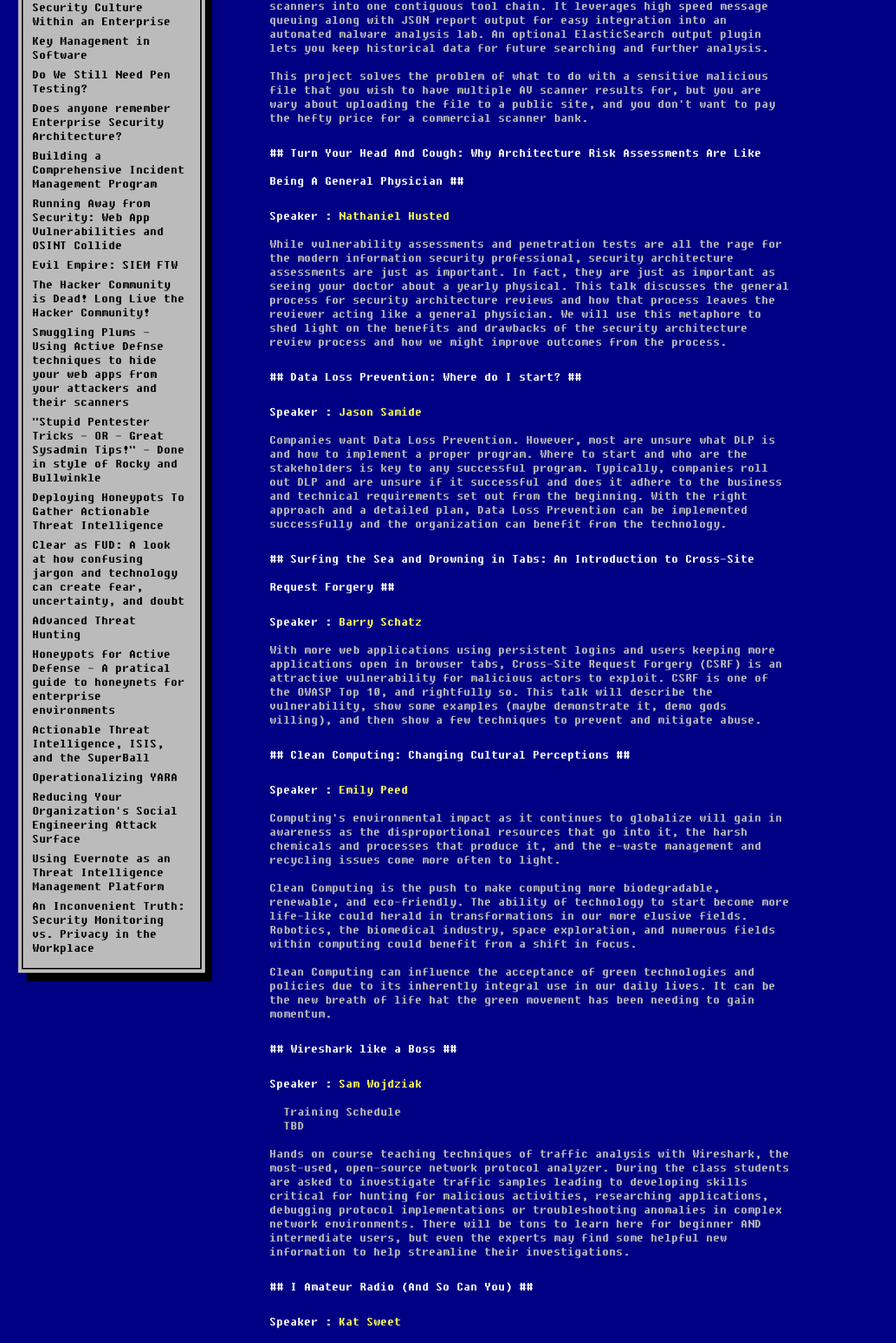
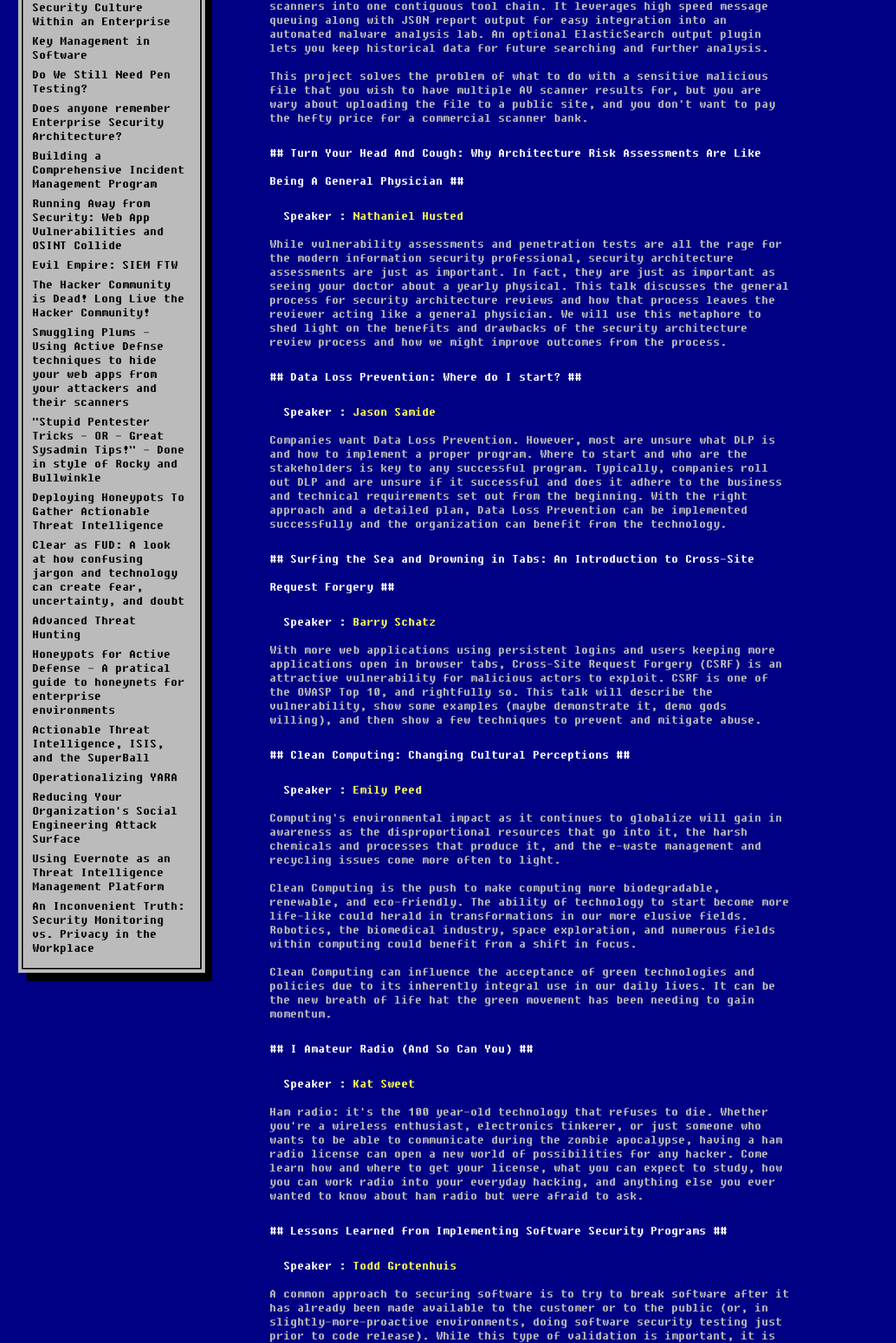
Before and after one commit to SteveMcGrath/Concord, a Flask app: template site/app/templates/schedule/talks.html in a window 1280 px wide. Shown: the part 1081-3000 px from the top of the page at 70% size. Run offline with Flask 2, Linux system fonts and the light colour scheme; the template is opened without the code that fills it, so the values that code supplies are empty; parts of the project's set-up code (start-up, migrations or seed data) failed here and were passed over; some libraries are stand-ins or nearby versions.

Commit message:
Made all speaker/training lists ul vs p

```diff
--- a/site/app/templates/schedule/talks.html
+++ b/site/app/templates/schedule/talks.html
@@ -45,7 +45,7 @@
 	<div class="row">
 		<div id="wireless_id_rpi">
 			<legend>Wireless Intrusion Detection System with Raspberry Pi</legend>
-			<p><strong>Speaker : </strong><a href="/schedule/bios#chris_jenks">Chris Jenks</a></p>
+			<ul><li><strong>Speaker : </strong><a href="/schedule/bios#chris_jenks">Chris Jenks</a></li></ul>
 			<p>This talk covers a distributed Wireless Intrusion Detection System using multiple
 				Raspberry Pi boards. While there are more polished solutions on there, this solution
 				works as a good proof of concept, or in house solution for small to medium businesses.
@@ -60,7 +60,7 @@
 	<div class="row">
 		<div id="digital_supply_chain">
 			<legend>Digital Supply Chain Security: The Exposed Flank</legend>
-			<p><strong>Speaker : </strong><a href="/schedule/bios#dave_lewis">Dave Lewis</a></p>
+			<ul><li><strong>Speaker : </strong><a href="/schedule/bios#dave_lewis">Dave Lewis</a></li></ul>
 			<p>This talk will speak to the issues pertaining to supply chain security as is
 				relates to global organizations and the highly interconnected nature of suppliers
 				and corporations. I will pull from personal war stories to help illustrate the
@@ -91,7 +91,7 @@
 	<div class="row">
 		<div id="plaguescanner">
 			<legend>PlagueScanner: An Open Source Multiple AV Scanner Framework</legend>
-			<p><strong>Speaker ; </strong><a href="/schedule/bios#robert_simmons">Robert Simmons</a></p>
+			<ul><li><strong>Speaker : </strong><a href="/schedule/bios#robert_simmons">Robert Simmons</a></li></ul>
 			<p>PlagueScanner is an open source framework for organizing any number of AV scanners
 				into one contiguous tool chain. It leverages high speed message queuing along with
 				JSON report output for easy integration into an automated malware analysis lab.
@@ -108,7 +108,7 @@
 	<div class="row">
 		<div id="risk_assessment_phd">
 			<legend>Turn Your Head And Cough: Why Architecture Risk Assessments Are Like Being A General Physician</legend>
-			<p><strong>Speaker : </strong><a href="/schedule/bios#nathaniel_husted">Nathaniel Husted</a></p>
+			<ul><li><strong>Speaker : </strong><a href="/schedule/bios#nathaniel_husted">Nathaniel Husted</a></li></ul>
 			<p>While vulnerability assessments and penetration tests are all the rage for the modern
 				information security professional, security architecture assessments are just as
 				important. In fact, they are just as important as seeing your doctor about a yearly
@@ -122,7 +122,7 @@
 	<div class="row">
 		<div id="dlp_where_to_start">
 			<legend>Data Loss Prevention: Where do I start?</legend>
-			<p><strong>Speaker : </strong><a href="/schedule/bios#jason_samide">Jason Samide</a></p>
+			<ul><li><strong>Speaker : </strong><a href="/schedule/bios#jason_samide">Jason Samide</a></li></ul>
 			<p>Companies want Data Loss Prevention.  However, most are unsure what DLP is and how to
 				implement a proper program.  Where to start and who are the stakeholders is key to any
 				successful program.  Typically, companies roll out DLP and are unsure if it successful
@@ -135,7 +135,7 @@
 	<div class="row">
 		<div id="intro_to_csrf">
 			<legend>Surfing the Sea and Drowning in Tabs: An Introduction to Cross-Site Request Forgery</legend>
-			<p><strong>Speaker : </strong><a href="/schedule/bios#barry_schatz">Barry Schatz</a></p>
+			<ul><li><strong>Speaker : </strong><a href="/schedule/bios#barry_schatz">Barry Schatz</a></li></ul>
 			<p>With more web applications using persistent logins and users keeping more applications
 				open in browser tabs, Cross-Site Request Forgery (CSRF) is an attractive vulnerability
 				for malicious actors to exploit. CSRF is one of the OWASP Top 10, and rightfully so.
@@ -147,7 +147,7 @@
 	<div class="row">
 		<div id="clean_computing">
 			<legend>Clean Computing: Changing Cultural Perceptions</legend>
-			<p><strong>Speaker : </strong><a href="/schedule/bios#emily_peed">Emily Peed</a></p>
+			<ul><li><strong>Speaker : </strong><a href="/schedule/bios#emily_peed">Emily Peed</a></li></ul>
 			<p>Computing's environmental impact as it continues to globalize will gain in
 				awareness as the disproportional resources that go into it, the harsh chemicals
 				and processes that produce it, and the e-waste management and recycling issues
@@ -166,27 +166,9 @@
 		</div>
 	</div>
 	<div class="row">
-		<div id="wireshark">
-			<legend>Wireshark like a Boss</legend>
-			<p><strong>Speaker : </strong><a href="/schedule/bios#sam_wojdziak">Sam Wojdziak</a></p>
-			<ul>Training Schedule
-				<li>TBD</li>
-			</ul>
-			<p>Hands on course teaching techniques of traffic analysis with Wireshark,
-				the most-used, open-source network protocol analyzer. During the class
-				students are asked to investigate traffic samples leading to developing
-				skills critical for hunting for malicious activities, researching applications,
-				debugging protocol implementations or troubleshooting anomalies in complex
-				network environments. There will be tons to learn here for beginner AND
-				intermediate users, but even the experts may find some helpful new information
-				to help streamline their investigations.
-			</p>
-		</div>
-	</div>
-	<div class="row">
 		<div id="amateur_radio">
 			<legend>I Amateur Radio (And So Can You)</legend>
-			<p><strong>Speaker : </strong><a href="/schedule/bios#kat_sweet">Kat Sweet</a></p>
+			<ul><li><strong>Speaker : </strong><a href="/schedule/bios#kat_sweet">Kat Sweet</a></li></ul>
 			<p>Ham radio: it's the 100 year-old technology that refuses to die. Whether you're a
 				wireless enthusiast, electronics tinkerer, or just someone who wants to be able
 				to communicate during the zombie apocalypse, having a ham radio license can open
@@ -200,7 +182,7 @@
 	<div class="row">
 		<div id="lessons_learned_security_programs">
 			<legend>Lessons Learned from Implementing Software Security Programs</legend>
-			<p><strong>Speaker : </strong><a href="/schedule/bios#todd_grotenhuis">Todd Grotenhuis</a></p>
+			<ul><li><strong>Speaker : </strong><a href="/schedule/bios#todd_grotenhuis">Todd Grotenhuis</a></li></ul>
 			<p>A common approach to securing software is to try to break software after it has
 				already been made available to the customer or to the public (or, in
 				slightly-more-proactive environments, doing software security testing just prior
@@ -226,7 +208,7 @@
 	<div class="row">
 		<div id="hacking_iis">
 			<legend>Hacking IIS and .NET</legend>
-			<p><strong>Speaker : </strong><a href="/schedule/bios#kevin_miller">Kevin Miller</a></p>
+			<ul><li><strong>Speaker : </strong><a href="/schedule/bios#kevin_miller">Kevin Miller</a></li></ul>
 			<p>Even in the most secure Windows environments the communication between development
 				and infrastructure causes issues to slip through the cracks and holes to open on
 				machines.  Hopefully, a windows machine running IIS is hardened, but often the
@@ -250,7 +232,7 @@
 	<div class="row">
 		<div id="departmentalizing_secops">
 			<legend>Departmentalizing Your SecOps</legend>
-			<p><strong>Speaker : </strong><a href="/schedule/bios#tom_gorup">Tom Gorup</a></p>
+			<ul><li><strong>Speaker : </strong><a href="/schedule/bios#tom_gorup">Tom Gorup</a></li></ul>
 			<p>Security Operations Centers tend to encompass a 'Jack of all trades, Master
 				none' type of setup. Security Analysts are required to learn different skills
 				and procedures on-the-fly to meet  expectations from other teams throughout the
@@ -271,7 +253,7 @@
 	<div class="row">
 		<div id="obama_cyber">
 			<legend>OBAMAS CYBER SECURITY PLAN DISSECTED</legend>
-			<p><strong>Speaker : </strong><a href="/schedule/bios#jonathan_thompson">Jonathan Thompson</a></p>
+			<ul><li><strong>Speaker : </strong><a href="/schedule/bios#jonathan_thompson">Jonathan Thompson</a></li></ul>
 			<p>President Obama released his legislative updates to existing law in the WH's
 				effort to improve the state of cyber security. His efforts are lauded by many,
 				yet in infosec, they have been regarded as leading to "an information security
@@ -285,7 +267,7 @@
 	<div class="row">
 		<div id="zitmo_nom">
 			<legend>ZitMo NoM - Clientless Android Malware Control</legend>
-			<p><strong>Speaker : </strong><a href="/schedule/bios#the_schwartz">David Schwartzberg</a></p>
+			<ul><li><strong>Speaker : </strong><a href="/schedule/bios#the_schwartz">David Schwartzberg</a></li></ul>
 			<p>A world without malware is ideal but unlikely. Many of us would prefer *not* to install
 				another layer of protection on their already resource constrained handheld mobile device.
 				Alternatively, Android malware detection sans local anti-virus installation has become a
@@ -321,7 +303,7 @@
 	<div class="row">
 		<div id="key_mngt">
 			<legend>Key Management in Software</legend>
-			<p><strong>Speaker : </strong><a href="/schedule/bios#nerdy_beardo">Nerdy Beardo</a></p>
+			<ul><li><strong>Speaker : </strong><a href="/schedule/bios#nerdy_beardo">Nerdy Beardo</a></li></ul>
 			<p>Key management is one of the most difficult problems in cryptography.  Software
 				applications typically store keys poorly, leaving them open to attacks.  This
 				presentation is about strategies for storing and using keys in applications.
@@ -335,7 +317,7 @@
 	</div>
 		<div id="pen_testing">
 			<legend>Do We Still Need Pen Testing?</legend>
-			<p><strong>Speaker : </strong><a href="/schedule/bios#jeff_man">Jeff Man</a></p>
+			<ul><li><strong>Speaker : </strong><a href="/schedule/bios#jeff_man">Jeff Man</a></li></ul>
 			<p>"How to Give the Best Pen Test of Your Life" left me hanging. I wanted to ask questions, get
 				clarification, and most importantly suggest an alternative view of the purpose and goals of
 				pen testing. This presentation is a follow-on or rebuttal to that presentation. The goal is
@@ -350,7 +332,7 @@
 	<div class="row">
 		<div id="remember_esa">
 			<legend>Does anyone remember Enterprise Security Architecture?</legend>
-			<p><strong>Speaker : </strong><a href="/schedule/bios#rockie_rockway">Rockie Brockway</a></p>
+			<ul><li><strong>Speaker : </strong><a href="/schedule/bios#rockie_rockway">Rockie Brockway</a></li></ul>
 			<p>The concept of Enterprise Security Architecture (ESA) is not new (Gartner 2006),
 				yet the numbers from the past several years’ worth of breach data indicates that
 				most organizations continue to approach security on a project by project basis
@@ -364,7 +346,7 @@
 	<div class="row">
 		<div id="building_ir">
 			<legend>Building a Comprehensive Incident Management Program</legend>
-			<p><strong>Speaker : </strong><a href="/schedule/bios#owen_creger">Owen Creger</a></p>
+			<ul><li><strong>Speaker : </strong><a href="/schedule/bios#owen_creger">Owen Creger</a></li></ul>
 			<p>This presentation will introduce a framework to build a comprehensive incident
 				management program. The program is comprised of four foundational components;
 				planning, preparing, practicing, and measuring.  The framework has been designed
@@ -375,7 +357,7 @@
 	<div class="row">
 		<div id="running_away_from_sec">
 			<legend>Running Away from Security: Web App Vulnerabilities and OSINT Collide</legend>
-			<p><strong>Speaker : </strong><a href="/schedule/bios#owen_creger">Owen Creger</a></p>
+			<ul><li><strong>Speaker : </strong><a href="/schedule/bios#owen_creger">Owen Creger</a></li></ul>
 			<p>An Open Source Intelligence (OSINT) look into the world of health and fitness-tracking sites.</p>
 			<p>Lately it seems like more and more of our lives are being sucked into the computer
 				world. There are wrist-sensors for tracking our steps, phone apps that plot our
@@ -421,7 +403,7 @@
 	<div class="row">
 		<div id="hacker_community_is_dead">
 			<legend>The Hacker Community is Dead! Long Live the Hacker Community!</legend>
-			<p><strong>Speaker : </strong><a href="/schedule/bios#bruce_potter">Bruce Potter</a></p>
+			<ul><li><strong>Speaker : </strong><a href="/schedule/bios#bruce_potter">Bruce Potter</a></li></ul>
 			<p>The hacker community as we know it is dead. Gone are the days of massive 0-day dropping
 				at conferences, believing our handles keep us anonymous, and the free sharing of
 				information that was a core part of the hacker community. Now that cybersecurity
@@ -444,7 +426,7 @@
 	<div class="row">
 		<div id="smuggling_plums">
 			<legend>Smuggling Plums - Using Active Defnse techniques to hide your web apps from your attackers and their scanners</legend>
-			<p><strong>Speaker : </strong><a href="/schedule/bios#john_stauffacher">John Stauffacher</a></p>
+			<ul><li><strong>Speaker : </strong><a href="/schedule/bios#john_stauffacher">John Stauffacher</a></li></ul>
 			<p>Its not everyday that you come across a LAMP machine that is running WordPress,
 				Joomla!, Drupal, and Sharepoint -- but I have one. This talk will walk through
 				simple things you can do to update your defense game. By altering the way our
@@ -482,7 +464,7 @@
 	<div class="row">
 		<div id="deploy_honeypots">
 			<legend>Deploying Honeypots To Gather Actionable Threat Intelligence</legend>
-			<p><strong>Speaker : </strong><a href="/schedule/bios#james_taliento">James Taliento</a></p>
+			<ul><li><strong>Speaker : </strong><a href="/schedule/bios#james_taliento">James Taliento</a></li></ul>
 			<p>Threat Intelligence seems to be all the rage.  There are tons of security
 				vendors selling threat intelligence and products to support data collection
 				and analysis, but what about localized actionable intelligence?  This
@@ -497,7 +479,7 @@
 	<div class="row">
 		<div id="clear_as_fud">
 			<legend>Clear as FUD: A look at how confusing jargon and technology can create fear, uncertainty, and doubt</legend>
-			<p><strong>Speaker : </strong><a href="/schedule/bios#chris_maddalena">Chris Maddalena</a></p>
+			<ul><li><strong>Speaker : </strong><a href="/schedule/bios#chris_maddalena">Chris Maddalena</a></li></ul>
 			<p>Our technology is becoming easier to use and friendlier towards users who would
 				struggle to use a PC. This is a wonderful change that has opened up new
 				possibilities for them to learn, connect, and explore by making is simpler
@@ -519,7 +501,7 @@
 	<div class="row">
 		<div id="threat_hunters">
 			<legend>Advanced Threat Hunting</legend>
-			<p><strong>Speaker : </strong><a href="/schedule/bios#benjamin_johnson">Benjamin Johnson</a></p>
+			<ul><li><strong>Speaker : </strong><a href="/schedule/bios#benjamin_johnson">Benjamin Johnson</a></li></ul>
 			<p>Keeping the bad guys out is a hard problem -- finding them once they’re can be
 				even harder.  The difficulty further increases when determined adversaries
 				gain valid credentials and immediately become insiders.  Once insiders, they
@@ -538,7 +520,7 @@
 	<div class="row">
 		<div id="honeypots_for_defense">
 			<legend>Honeypots for Active Defense - A pratical guide to honeynets for enterprise environments</legend>
-			<p><strong>Speaker : </strong><a href="/schedule/bios#greg_foss">Greg Foss</a></p>
+			<ul><li><strong>Speaker : </strong><a href="/schedule/bios#greg_foss">Greg Foss</a></li></ul>
 			<p>InfoSec analysts are all somewhat familiar with honeypots. When they are
 				given the proper attention, care and feeding, they produce invaluable
 				information. This intel has been primarily used by security researchers
@@ -563,7 +545,7 @@
 	<div class="row">
 		<div id="superball">
 			<legend>Actionable Threat Intelligence, ISIS, and the SuperBall</legend>
-			<p><strong>Speaker : </strong><a href="/schedule/bios#ian_amit">Ian Amit</a></p>
+			<ul><li><strong>Speaker : </strong><a href="/schedule/bios#ian_amit">Ian Amit</a></li></ul>
 			<p>When adding a new threat intelligence feed into your threat model and security
 				practice, one always has to ask: “what is the value?” Unfortunately, over the
 				past couple of years, organizations have struggled with showing true value
@@ -582,7 +564,7 @@
 	<div class="row">
 		<div id="yara">
 			<legend>Operationalizing YARA</legend>
-			<p><strong>Speaker : </strong><a href="/schedule/bios#chad_robertson">Chad Robertson</a></p>
+			<ul><li><strong>Speaker : </strong><a href="/schedule/bios#chad_robertson">Chad Robertson</a></li></ul>
 			<p>A system within your network is confirmed to be infected with malware. How
 				can you go from detecting an infection to operationalizing indicators gleaned
 				from that infection across your environment? How can you use indicators from
@@ -595,7 +577,7 @@
 	<div class="row">
 		<div id="se_attack_surface">
 			<legend>Reducing Your Organization's Social Engineering Attack Surface</legend>
-			<p><strong>Speaker : </strong><a href="/schedule/bios#jen_fox">Jen Fox</a></p>
+			<ul><li><strong>Speaker : </strong><a href="/schedule/bios#jen_fox">Jen Fox</a></li></ul>
 			<p>This case study is a journey through the presenter's experience compromising
 				Fortune-50 companies at the DefCon 21 and 22 Social Engineering Capture the
 				Flag (SECTF) competition and other smaller targets on more recent consulting
@@ -625,7 +607,7 @@
 	<div class="row">
 		<div id="evernote_timp">
 			<legend>Using Evernote as an Threat Intelligence Management Platform</legend>
-			<p><strong>Speaker : </strong><a href="/schedule/bios#le_grecs">Le Grecs</a></p>
+			<ul><li><strong>Speaker : </strong><a href="/schedule/bios#le_grecs">Le Grecs</a></li></ul>
 			<p>Most people are already familiar with Evernote. It’s easy to just throw
 				all our miscellaneous data into the Elephant and effortlessly find it
 				later with a quick search or correlate similar ideas with tags. Evernote
```
Also changed, not shown: site/app/templates/schedule/training.html (+13 -13 lines).
